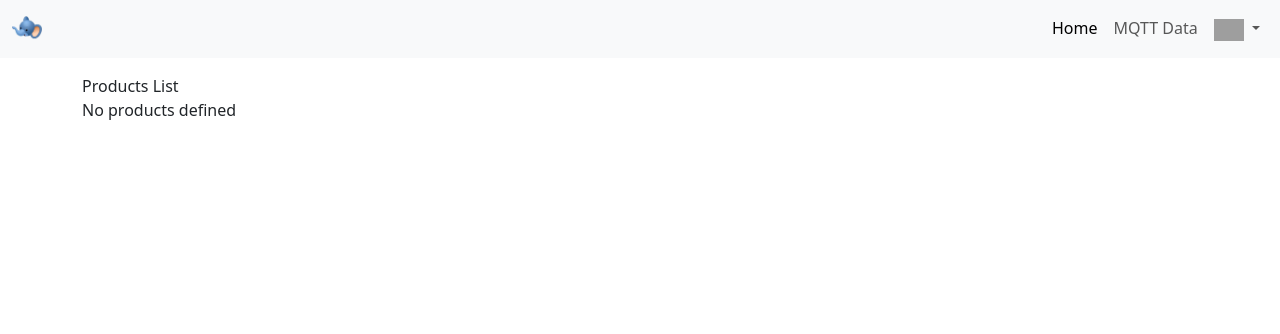
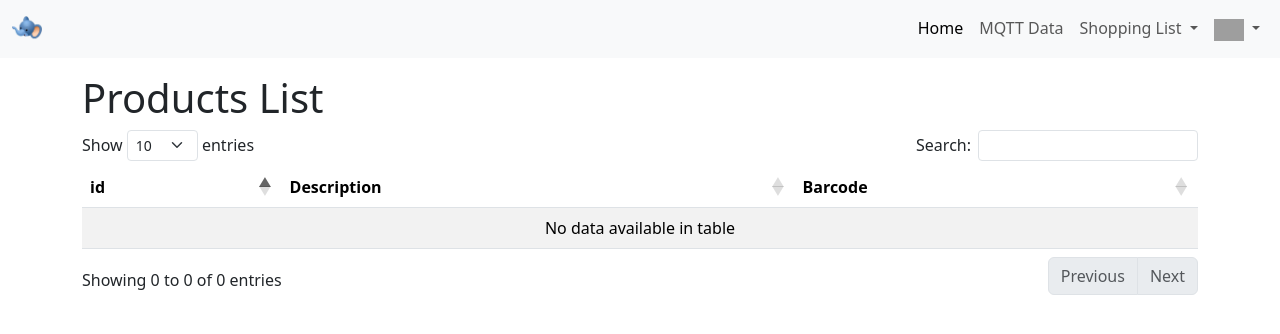
Before and after one commit to jamescs50/HappyElephantServer, a Flask app: page /shop_list/products in a window 1280 px wide. Shown: the top 334 px of the page. Run offline with Flask 3, Linux system fonts and the light colour scheme; the visitor is signed in with stand-in values (Sample User, id 1); data that the repository does not hold is empty; some libraries are stand-ins or nearby versions; grey boxes are pictures that could not be loaded.

Commit message:
products list - formatted list and added CRUD

```diff
--- a/app/main/routes.py
+++ b/app/main/routes.py
@@ -13,6 +13,7 @@ from app.main import bp
 
 @bp.route('/', methods=['GET', 'POST'])
 @bp.route('/index', methods=['GET', 'POST'])
+@login_required
 def index():
     return render_template('app/dashboard.html', title=('Home'))
 
--- a/app/shop_list/routes.py
+++ b/app/shop_list/routes.py
@@ -6,30 +6,53 @@ from flask_babel import _, get_locale
 #from langdetect import detect, LangDetectException
 #from app.translate import translate
 from app import db
-from app.shop_list.forms import ProductForm
+from app.shop_list.forms import ProductForm,EmptyForm
 from app.models import  User,ShopListProduct
 from app.shop_list import bp
 
 
-@bp.route('/products', methods=['GET', 'POST'])
+
+@bp.route('/products')
+@login_required
 #@login_required
 def products():
-    if request.method == 'POST':
-        action = request.form['action']
-        p_id = request.form['p_id']
-        product = ShopListProduct.query.get(p_id)
-        if action == 'delete':
-            db.session.delete(product)
-            db.session.commit()
-            flash('Product deleted successfully!', 'success')
-        elif action == 'update':
-            description = request.form['description']
-            barcode = request.form['barcode']
-            product.description = description
-            product.barcode = barcode
-            db.session.commit()
-            flash('Product updated successfully!', 'success')
-        return redirect(url_for('shop_list.products'))
-
     p = ShopListProduct.query.all()
     return  render_template('shop_list/products.html',title='Items',products=p)
+
+
+#@bp.route('/popup/product/<productId>')
+#def product_popup(productId):
+#    p = ShopListProduct.query.get(productId)
+#    form = EmptyForm()
+#    return render_template('shop_list/product_popup.html', product=p, form=form)
+
+@bp.route('/product/<productId>', methods=['GET', 'POST'])
+@login_required
+def product_form(productId):
+    p = ShopListProduct.query.get(productId)
+    form = ProductForm()
+    if form.validate_on_submit():
+        p.description = form.description.data
+        p.barcode = form.barcode.data
+        db.session.commit()
+        flash(_('Your changes have been saved.'))
+        return redirect(url_for('shop_list.product_form',productId = productId))
+    elif request.method == 'GET':
+        form.description.data = p.description
+        form.barcode.data = p.barcode
+
+    return render_template('shop_list/product.html', form=form,product=p)
+
+@bp.route('/product/add', methods=['GET', 'POST'])
+@login_required
+def newproduct_form():
+    form = ProductForm()
+    if form.validate_on_submit():
+        p = ShopListProduct()
+        p.description = form.description.data
+        p.barcode = form.barcode.data
+        db.session.add(p)
+        db.session.commit()
+        flash(_('Your changes have been saved.'))
+        return redirect(url_for('shop_list.product_form',productId = p.id))
+    return render_template('shop_list/product.html', form=form)
--- a/app/static/js/scripts.js
+++ /dev/null
@@ -1,16 +0,0 @@
-// marks off completed to-do list task
-function toggleCompleted(id) {
-    const todoCells = document.querySelectorAll(`#todo-${id} td`);
-    todoCells.forEach(cell => {
-      if (cell.classList.contains('completed')) {
-        cell.classList.remove('completed');
-      } else {
-        cell.classList.add('completed');
-      }
-    });
-  }
-
-//confirmation pops up when delete button is selected to delete an item
-function confirmDelete() {
-    return confirm("Are you sure you want to delete this item from your To-Do list?");
-  }
--- a/app/templates/base.html
+++ b/app/templates/base.html
@@ -4,12 +4,11 @@
     <meta charset="UTF-8">
     <meta http-equiv="X-UA-Compatible" content="IE=edge">
     <meta name="viewport" content="width=device-width, initial-scale=1.0">
-      <!-- Include the Bulma CSS framework for styling
-    <link rel="stylesheet"
-          href="https://cdn.jsdelivr.net/npm/bulma@0.9.3/css/bulma.min.css">
-      -->
     <!-- Bootstrap -->
     <link href="https://cdn.jsdelivr.net/npm/bootstrap@5.3.2/dist/css/bootstrap.min.css" rel="stylesheet" integrity="sha384-T3c6CoIi6uLrA9TneNEoa7RxnatzjcDSCmG1MXxSR1GAsXEV/Dwwykc2MPK8M2HN" crossorigin="anonymous">
+    <!--Datatables  https://datatables.net/ -->
+    <link rel="stylesheet" type="text/css" href="https://cdn.datatables.net/1.13.6/css/dataTables.bootstrap5.css">
+    <!-- Fontawsome -->
     <link rel="stylesheet" href="https://use.fontawesome.com/releases/v5.5.0/css/all.css" integrity="sha384-B4dIYHKNBt8Bc12p+WXckhzcICo0wtJAoU8YZTY5qE0Id1GSseTk6S+L3BlXeVIU" crossorigin="anonymous">
     <!--<link rel="stylesheet" href="https://cdn.jsdelivr.net/npm/@fortawesome/fontawesome-free@6.2.1/css/fontawesome.min.css" integrity="sha384-QYIZto+st3yW+o8+5OHfT6S482Zsvz2WfOzpFSXMF9zqeLcFV0/wlZpMtyFcZALm" crossorigin="anonymous">-->
 
@@ -74,10 +36,14 @@
 
     </div>
     <!-- jQuery (necessary for Bootstrap's JavaScript plugins) -->
-    <script src="https://ajax.googleapis.com/ajax/libs/jquery/1.12.4/jquery.min.js"></script>
+    <!--<script type="text/javascript" charset="utf8" src="https://code.jquery.com/jquery-3.6.0.min.js"></script>-->
+    <script type="text/javascript" charset="utf8"  src="https://code.jquery.com/jquery-3.7.1.js" integrity="sha256-eKhayi8LEQwp4NKxN+CfCh+3qOVUtJn3QNZ0TciWLP4=" crossorigin="anonymous"></script>
     <!-- Include all compiled plugins (below), or include individual files as needed -->
     <script src="https://cdn.jsdelivr.net/npm/@popperjs/core@2.11.8/dist/umd/popper.min.js" integrity="sha384-I7E8VVD/ismYTF4hNIPjVp/Zjvgyol6VFvRkX/vR+Vc4jQkC+hVqc2pM8ODewa9r" crossorigin="anonymous"></script>
     <script src="https://cdn.jsdelivr.net/npm/bootstrap@5.3.2/dist/js/bootstrap.min.js" integrity="sha384-BBtl+eGJRgqQAUMxJ7pMwbEyER4l1g+O15P+16Ep7Q9Q+zqX6gSbd85u4mG4QzX+" crossorigin="anonymous"></script>
-    <script src="/static/js/scripts.js"></script>
+    <!-- these are for datatables. jquery is a dependency -->
+    <script type="text/javascript" charset="utf8" src="https://cdn.datatables.net/1.10.25/js/jquery.dataTables.js"></script>
+    <script type="text/javascript" charset="utf8" src="https://cdn.datatables.net/1.10.25/js/dataTables.bootstrap5.js"></script>
+    {% block scripts %}{% endblock %}
 </body>
 </html>
--- /dev/null
+++ b/app/templates/navbar.html
@@ -0,0 +1,49 @@
+    <nav class="navbar navbar-expand-lg bg-body-tertiary">
+        <div class="container-fluid">
+          <a class="navbar-brand" href="#">
+            <img src="{{ url_for('static', filename='images/HappyElephant.png') }}" width="30" height="default" title="The Happy Elephant" />
+          </a>
+          <button class="navbar-toggler" type="button" data-bs-toggle="collapse" data-bs-target="#navbarSupportedContent" aria-controls="navbarSupportedContent" aria-expanded="false" aria-label="Toggle navigation">
+            <span class="navbar-toggler-icon"></span>
+          </button>
+          <div class="collapse navbar-collapse" id="navbarSupportedContent">
+
+            <ul class="navbar-nav ms-auto mb-2 mb-lg-0">
+              {% if current_user.is_anonymous %}
+              <li class="nav-item">
+                <a class="nav-link" href="{{ url_for('auth.login') }}">{{ _('Sign In') }}</a>
+              </li>
+
+              {% else %}
+              <li class="nav-item">
+                <a class="nav-link active" aria-current="page" href="{{ url_for('main.index') }}">Home</a>
+              </li>
+              <li class="nav-item">
+                <a class="nav-link" href="{{ url_for('main.data') }}">MQTT Data</a>
+              </li>
+            <!--Shopping List-->
+              <li class="nav-item dropdown">
+                <a class="nav-link dropdown-toggle" href="#" role="button" data-bs-toggle="dropdown" aria-expanded="false">
+                    Shopping List
+                </a>
+                <ul class="dropdown-menu dropdown-menu-end">
+                    <li><a class="dropdown-item" href="{{ url_for('auth.logout') }}">{{ _('Shopping List') }}</a></li>
+                    <li><a class="dropdown-item" href="{{ url_for('shop_list.products') }}">{{ _('Products') }}</a></li>
+                </ul>
+              </li>
+            <!--Weather Station-->
+              <li class="nav-item dropdown">
+                <a class="nav-link dropdown-toggle" href="#" role="button" data-bs-toggle="dropdown" aria-expanded="false">
+                    <img src="{{ current_user.avatar(70) }}" width="30" height="default" title="Your Account" />
+                </a>
+                <ul class="dropdown-menu dropdown-menu-end">
+                    <li><a class="dropdown-item" href="{{ url_for('auth.edit_profile') }}">{{ _('Edit Profile') }}</a></li>
+                    <li><hr class="dropdown-divider"></li>
+                    <li><a class="dropdown-item" href="{{ url_for('auth.logout') }}">{{ _('Sign Out') }}</a></li>
+                </ul>
+              </li>
+              {% endif %}
+          </ul>
+        </div>
+      </div>
+    </nav>
--- /dev/null
+++ b/app/templates/shop_list/product_popup.html
@@ -0,0 +1,4 @@
+<div>
+  <p>{{ product.id }}</p>
+  <p>{{ product.description }}</p>
+</div>
--- a/app/templates/shop_list/products.html
+++ b/app/templates/shop_list/products.html
@@ -2,10 +2,9 @@
 
 {% block content %}
 
-<h>Products List</h>
+<h1>Products List</h1>
 <div class="column">
-    {% if products %}
-    <table class="table table-striped">
+    <table id="data" class="table table-striped">
         <thead>
             <tr>
                 <th>id</th><th>Description</th><th>Barcode</th>
@@ -15,25 +14,33 @@
         {% for p in products %}
         <tr>
             <form method="POST">
-                <th>{{ p.id}}</th>
+                <th>
+                    <a href="{{ url_for('shop_list.product_form',productId = p.id) }}">
+                        {{ p.id }}
+                    </a>
+                </th>
                 <td>
-                    <input id="table-inputs_descr" type="text" name="description" value="{{ p.description }}">
+                    {{ p.description }}
                 </td>
                 <td>
-                    <input id="table-inputs_barcode" type="text" name="barcode" value="{{ p.barcode }}">
-                </td>
-                <td>
-                    <input type="hidden" name="p_id" value="{{ p.id }}">
-                    <button type="submit" id="edit-btn" name="action" value="update" >Save Changes<i class="fa fa-pen"></i></button>
-                    <button type="submit" id="delete-btn" name="action" value="delete"  onclick="return confirmDelete()" ><i class="fa fa-trash"></i></button>
+                    {{ p.barcode }}
                 </td>
             </form>
         </tr>
         {% endfor %}
         </tbody>
     </table>
-    {% else %}
-    <p>No products defined</p>
-    {% endif %}
 </div>
 {% endblock %}
+
+
+{% block scripts %}
+<script type="text/javascript" charset="utf8" src="https://code.jquery.com/jquery-3.6.0.min.js"></script>
+<script type="text/javascript" charset="utf8" src="https://cdn.datatables.net/1.10.25/js/jquery.dataTables.js"></script>
+<script type="text/javascript" charset="utf8" src="https://cdn.datatables.net/1.10.25/js/dataTables.bootstrap5.js"></script>
+<script>
+$(document).ready(function () {
+    $('#data').DataTable();
+});
+</script>
+{% endblock %}
```
Also changed, not shown: other parts of app/templates/base.html (+1 -38 lines), app/models.py (+7 -0 lines), app/shop_list/forms.py (+7 -1 lines), app/templates/shop_list/product.html (added, +17 -0 lines).
